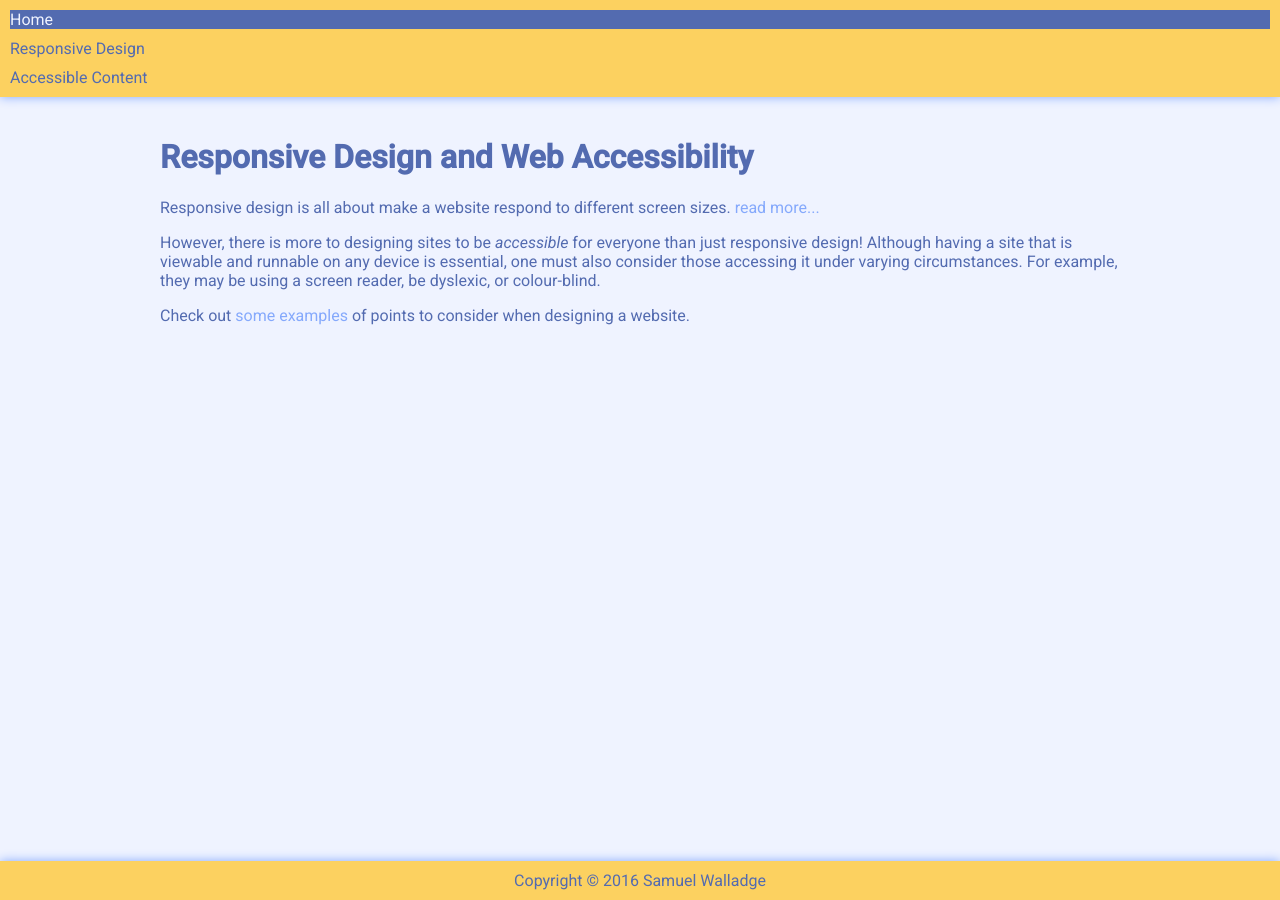
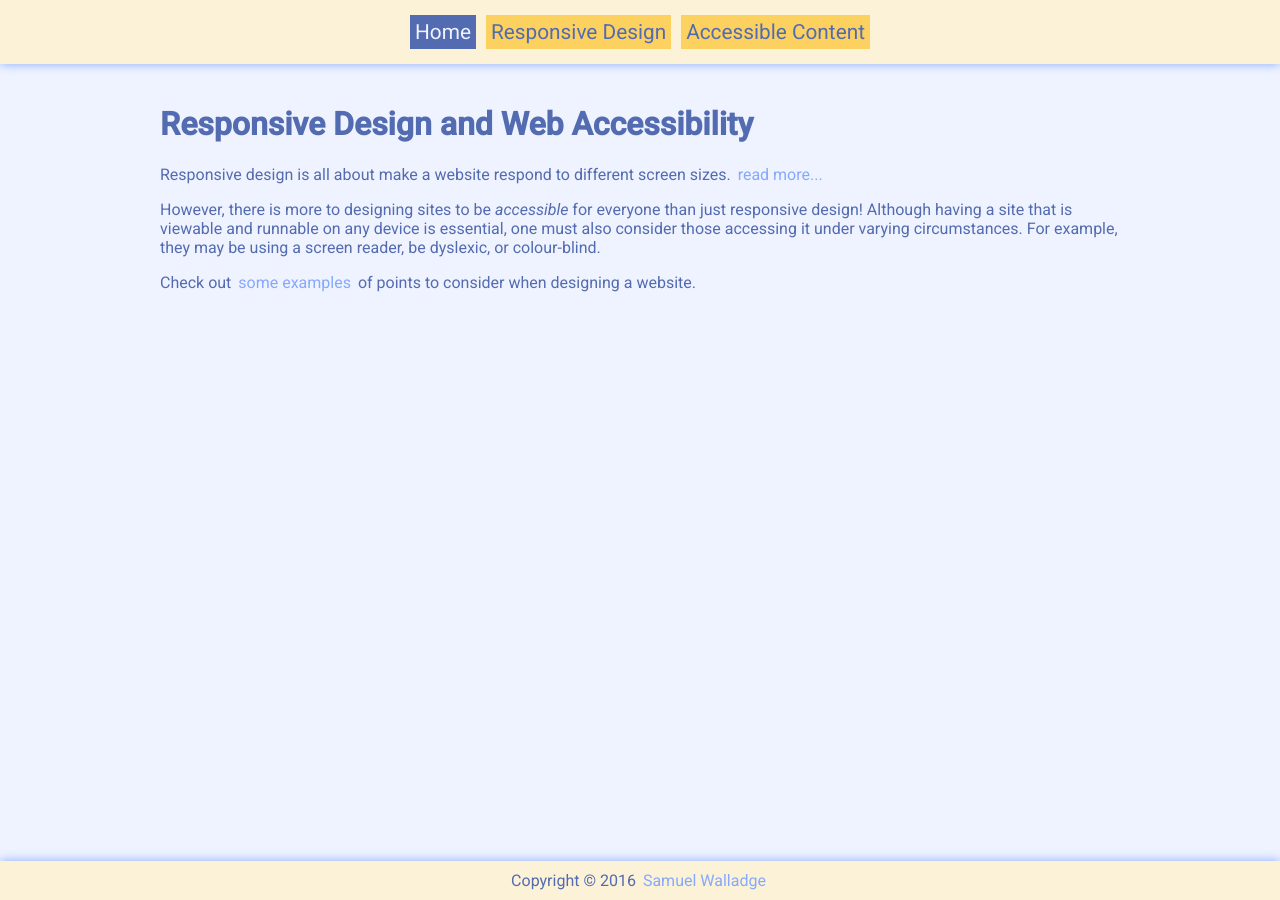
Before and after one commit to swalladge/hit226-a1, a Jekyll site: the page built from index.html, in a window 1280 px wide. Built offline with Jekyll 4.4.1, drawn with Linux system fonts in a browser that asks for light colours.

Commit message:
styled navbar

```diff
--- a/_sass/_elements.scss
+++ b/_sass/_elements.scss
@@ -17,10 +17,11 @@
 a {
   color: $color-a3;
   text-decoration: none;
+  padding: 3px;
+}
 
-}
 a:active, a:hover {
-  background-color: $color-a5;;
+  background-color: $color-a4;
 }
 
 /* to ensure long urls (as in references) get forced line breaks and don't destroy page layout (source: https://perishablepress.com/wrapping-content/) */
--- a/_sass/_headerfooter.scss
+++ b/_sass/_headerfooter.scss
@@ -9,16 +9,29 @@ header {
 /* Navigation bar */
 
 .site-nav {
+  font-size: 1.3rem;
+  padding: 20px;
+  text-align: center;
 }
 
 .nav-item {
-  margin: 10px;
-  display: block;
+  color: $color-a1;
+  background-color: $color-a4;
+  display: inline;
   text-decoration: none;
+  padding: 5px;
+  margin-left: 5px;
+  margin-right: 5px;
 }
 
 .nav-item:hover {
   @extend .highlight;
+}
+
+@media (max-width: 600px) {
+  .nav-item {
+    display: block;
+  }
 }
 
 
@@ -34,10 +47,6 @@ footer {
 }
 
 footer, header {
-  background-color: $background-contrast;
+  background-color: $color-a5;
   color: $color-contrast;
 }
-
-footer a, header a {
-  color: $color-a1;
-}
--- a/_sass/_layout.scss
+++ b/_sass/_layout.scss
@@ -7,7 +7,6 @@ html {
   font-family: Roboto, Arial, sans-serif;
   font-size: 16px;
   font-weight: 400;
-  font-size: 100%;
   background-color: $background;
   color: $color;
 }
```
